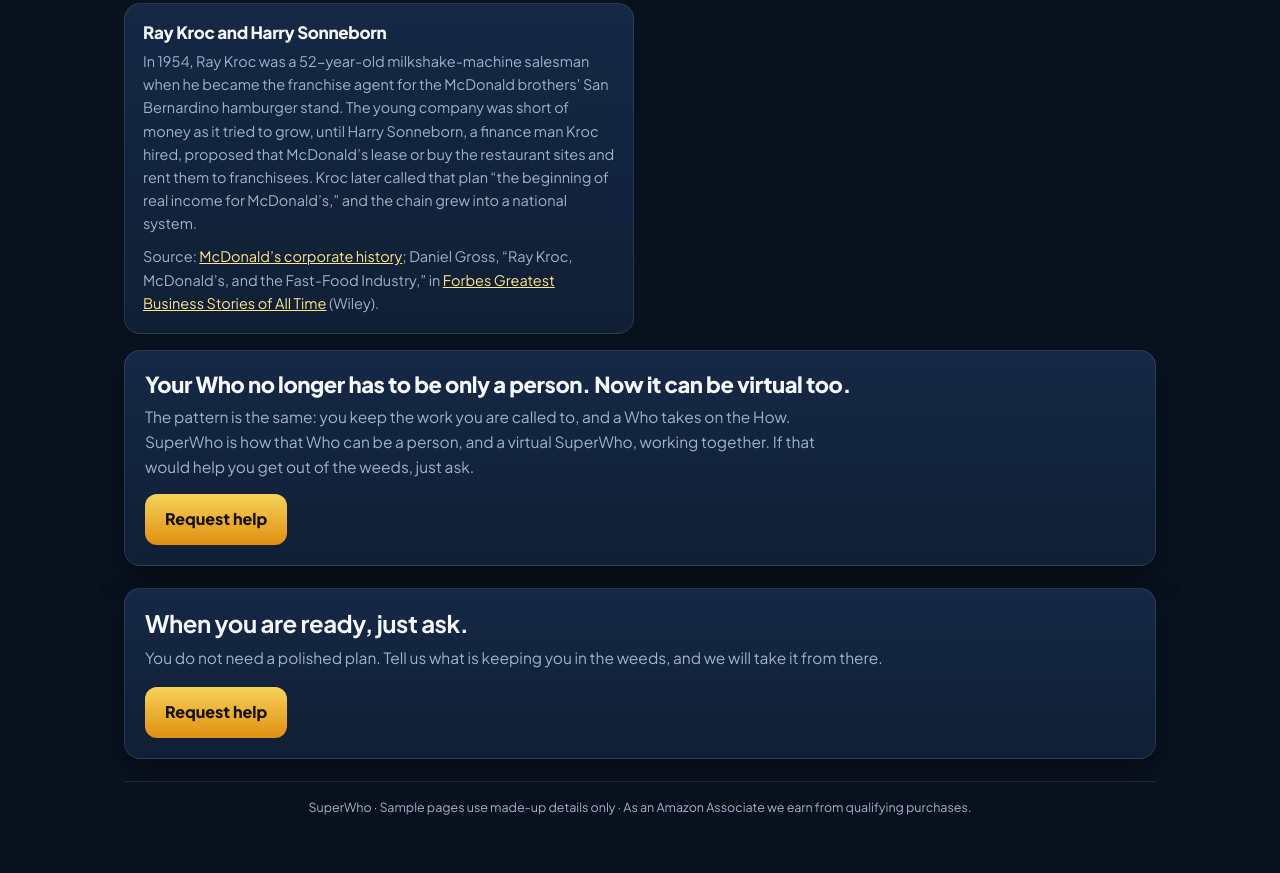
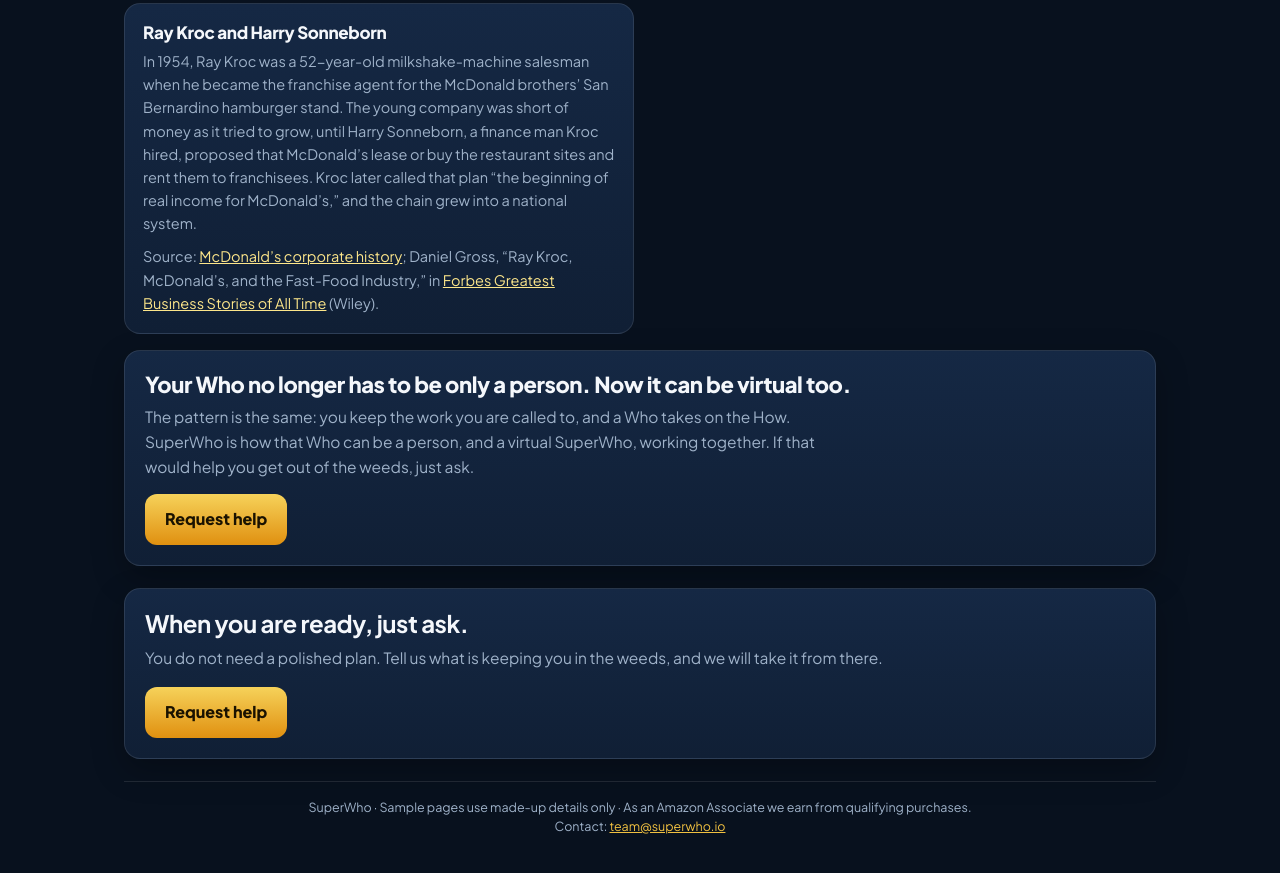
Before and after one commit to firesnatchers316/superwho-home, a plain HTML site: page index.html in a window 1280 px wide. Shown: the part 6148-7021 px from the top of the page. Drawn offline with Linux system fonts and the light colour scheme.

Commit message:
Add a visible Contact: team@superwho.io footer line

```diff
--- a/index.html
+++ b/index.html
@@ -1010,6 +1010,8 @@
 
     <footer>
       SuperWho · Sample pages use made-up details only · As an Amazon Associate we earn from qualifying purchases.
+      <br>
+      Contact: <a href="mailto:team@superwho.io">team@superwho.io</a>
     </footer>
   </div>
 
```
